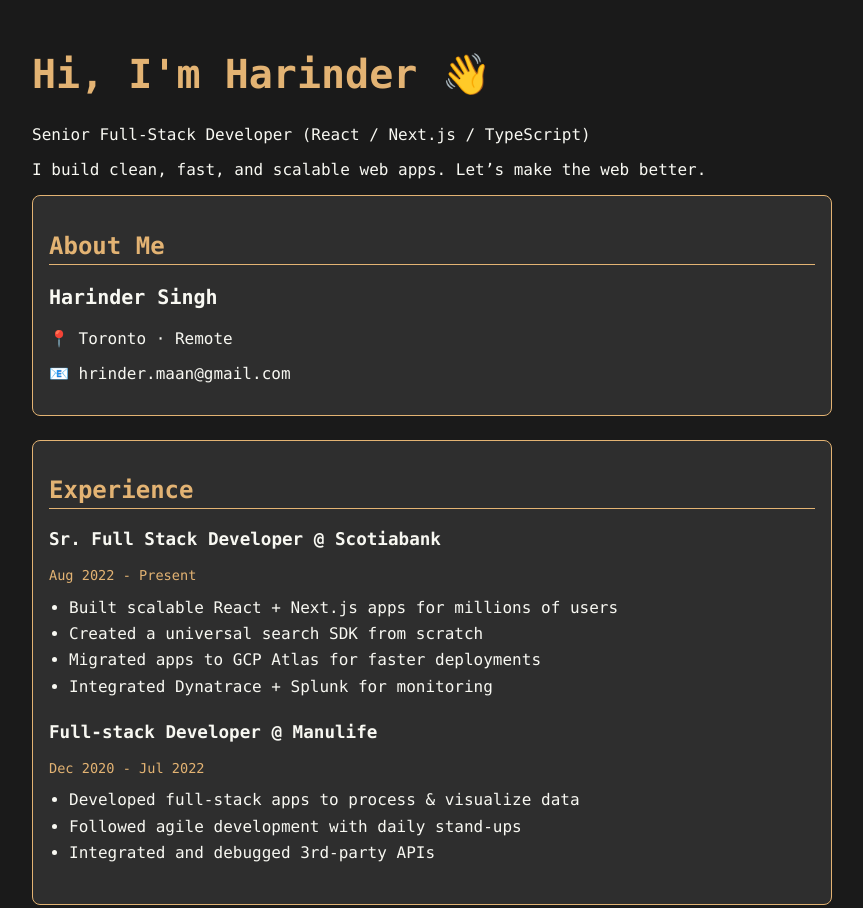
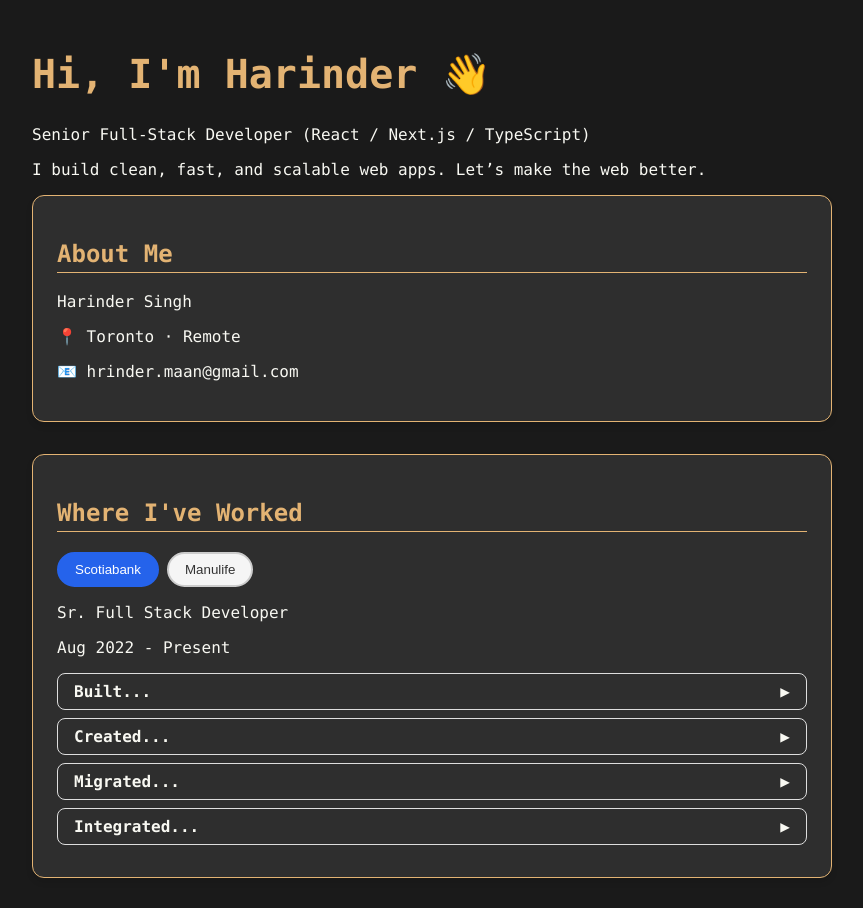
Before and after one commit to hrindrsmaan/harinder.dev, a React (Vite) app: page / in a window 1280 px wide. Shown: the top 908 px of the page, without its empty margins (208-1071 px from the left). Built offline with nearby package versions, Linux system fonts and the light colour scheme.

Commit message:
feat: enhance Experience section with tabs and accordion UI + separate CSS styling

```diff
--- /dev/null
+++ b/src/components/Footer/Footer.tsx
@@ -0,0 +1,9 @@
+const Footer = () => {
+  return (
+    <footer className="footer">
+      <p>© {new Date().getFullYear()} Harinder Singh — All rights reserved.</p>
+    </footer>
+  );
+};
+
+export default Footer;
--- a/src/components/HomePage/HomePage.css
+++ b/src/components/HomePage/HomePage.css
@@ -0,0 +1,76 @@
+.tabs-container {
+  display: flex;
+  gap: 0.5rem;
+  margin-bottom: 1rem;
+  flex-wrap: wrap;
+}
+
+.tab-button {
+  padding: 0.5rem 1rem;
+  border: 2px solid #ccc;
+  border-radius: 9999px;
+  background-color: #f5f5f5;
+  color: #333;
+  font-weight: 500;
+  cursor: pointer;
+  transition: all 0.3s ease;
+}
+
+/* .tab-button:hover {
+  background-color: #e2e8f0;
+} */
+
+.tab-button.active {
+  background-color: #2563eb;
+  color: white;
+  border-color: #2563eb;
+}
+
+/* === Accordion Styling === */
+.accordion-container details {
+  border: 1px solid #ddd;
+  border-radius: 0.5rem;
+  padding: 0.5rem 1rem;
+  margin-bottom: 0.5rem;
+}
+
+.accordion-container summary {
+  font-weight: 600;
+  cursor: pointer;
+  list-style: none;
+  display: flex;
+  justify-content: space-between;
+  align-items: center;
+}
+
+.accordion-container summary::marker {
+  display: none; /* hide default arrow */
+}
+
+.accordion-container summary::after {
+  content: "▶";
+  transition: transform 0.2s ease;
+}
+
+.accordion-container details[open] summary::after {
+  transform: rotate(90deg);
+}
+
+/* === Project links === */
+.project a {
+  color: #2563eb;
+  text-decoration: none;
+  font-weight: 500;
+}
+
+.project a:hover {
+  text-decoration: underline;
+}
+
+/* === Card General === */
+.card {
+  padding: 1.5rem;
+  border-radius: 0.75rem;
+  box-shadow: 0 4px 6px rgba(0, 0, 0, 0.1);
+  margin-bottom: 2rem;
+}
--- a/src/components/HomePage/HomePage.tsx
+++ b/src/components/HomePage/HomePage.tsx
@@ -1,78 +1,136 @@
-const projects = [
+import React, { useState } from "react";
+import Footer from "../Footer/Footer";
+import "./HomePage.css"; // Make sure this CSS file is in the same directory or adjust path
+
+type Project = {
+  title: string;
+  desc: string;
+  live: string;
+};
+
+type Experience = {
+  company: string;
+  role: string;
+  date: string;
+  details: string[];
+};
+
+const projects: Project[] = [
   {
     title: "JSON Formatter",
     desc: "Web tool to format or minify JSON easily.",
     live: "https://json-formatter-chi.vercel.app/json-formatter",
-    github: "https://github.com/YOUR_GITHUB_REPO_JSON_FORMATTER",
   },
   {
     title: "Stripe Integration Demo",
     desc: "Next.js app showing payment flows.",
     live: "https://stripe-nextjs-chi.vercel.app/",
-    github: "https://github.com/YOUR_GITHUB_REPO_STRIPE",
   },
   {
     title: "API Generator (Mockfy)",
     desc: "Create mock REST APIs for QA testing.",
     live: "https://mockify-mu.vercel.app/",
-    github: "https://github.com/YOUR_GITHUB_REPO_MOCKFY",
   },
   {
     title: "Solana Meme Coin Generator",
     desc: "Blockchain fun project for token creation.",
     live: "https://solana-meme-coin-generator.vercel.app/",
-    github: "https://github.com/YOUR_GITHUB_REPO_SOLANA_MEME",
   },
 ];
 
-const HomePage = () => {
+const experiences: Experience[] = [
+  {
+    company: "Scotiabank",
+    role: "Sr. Full Stack Developer",
+    date: "Aug 2022 - Present",
+    details: [
+      "Built scalable React + Next.js apps for millions of users",
+      "Created a universal search SDK from scratch",
+      "Migrated apps to GCP Atlas for faster deployments",
+      "Integrated Dynatrace + Splunk for monitoring",
+    ],
+  },
+  {
+    company: "Manulife",
+    role: "Full-stack Developer",
+    date: "Dec 2020 - Jul 2022",
+    details: [
+      "Developed full-stack apps to process & visualize data",
+      "Followed agile development with daily stand-ups",
+      "Integrated and debugged 3rd-party APIs",
+    ],
+  },
+];
+
+const HomePage: React.FC = () => {
+  const [activeCompany, setActiveCompany] = useState<string>(
+    experiences[0].company
+  );
+
+  const activeExperience = experiences.find(
+    (exp) => exp.company === activeCompany
+  );
+
   return (
-    <main className="container">
-      <h1>Hi, I'm Harinder 👋</h1>
-      <p>Senior Full-Stack Developer (React / Next.js / TypeScript)</p>
-      <p>
+    <main className="container mx-auto p-4 max-w-3xl">
+      <h1 className="text-3xl font-bold mb-2">Hi, I'm Harinder 👋</h1>
+      <p className="text-lg">
+        Senior Full-Stack Developer (React / Next.js / TypeScript)
+      </p>
+      <p className="mb-8">
         I build clean, fast, and scalable web apps. Let’s make the web better.
       </p>
 
       <section className="card">
-        <h2>About Me</h2>
-        <p className="name">Harinder Singh</p>
+        <h2 className="text-2xl font-semibold mb-2">About Me</h2>
+        <p className="font-bold">Harinder Singh</p>
         <p>📍 Toronto · Remote</p>
         <p>📧 hrinder.maan@gmail.com</p>
       </section>
 
       <section className="card">
-        <h2>Experience</h2>
+        <h2 className="text-2xl font-semibold mb-4">Where I've Worked</h2>
 
-        <div className="experience">
-          <p className="role">Sr. Full Stack Developer @ Scotiabank</p>
-          <p className="small">Aug 2022 - Present</p>
-          <ul>
-            <li>Built scalable React + Next.js apps for millions of users</li>
-            <li>Created a universal search SDK from scratch</li>
-            <li>Migrated apps to GCP Atlas for faster deployments</li>
-            <li>Integrated Dynatrace + Splunk for monitoring</li>
-          </ul>
+        <div className="tabs-container">
+          {experiences.map((exp) => (
+            <button
+              key={exp.company}
+              className={`tab-button ${
+                activeCompany === exp.company ? "active" : ""
+              }`}
+              onClick={() => setActiveCompany(exp.company)}
+            >
+              {exp.company}
+            </button>
+          ))}
         </div>
 
-        <div className="experience">
-          <p className="role">Full-stack Developer @ Manulife</p>
-          <p className="small">Dec 2020 - Jul 2022</p>
-          <ul>
-            <li>Developed full-stack apps to process & visualize data</li>
-            <li>Followed agile development with daily stand-ups</li>
-            <li>Integrated and debugged 3rd-party APIs</li>
-          </ul>
-        </div>
+        {activeExperience && (
+          <div className="border p-4 rounded shadow-sm">
+            <p className="font-semibold text-lg">{activeExperience.role}</p>
+            <p className="text-sm text-gray-500 mb-2">
+              {activeExperience.date}
+            </p>
+
+            <div className="accordion-container">
+              {activeExperience.details.map((detail, idx) => (
+                <details key={idx}>
+                  <summary>{detail.split(" ")[0]}...</summary>
+                  <p>{detail}</p>
+                </details>
+              ))}
+            </div>
+          </div>
+        )}
       </section>
 
       <section className="card">
-        <h2>Projects</h2>
+        <h2 className="text-2xl font-semibold mb-4">Projects</h2>
         {projects.map((proj) => (
-          <div key={proj.title} className="project">
-            <p className="proj-title">{proj.title}</p>
-            <p className="small">{proj.desc}</p>
-            <div className="links">
+          <div key={proj.title} className="project mb-4 border-b pb-2">
+            <p className="font-medium">{proj.title}</p>
+            <p className="text-gray-600">{proj.desc}</p>
+            <div className="mt-1">
               <a href={proj.live} target="_blank" rel="noopener noreferrer">
                 🚀 Live App
               </a>
@@ -81,11 +139,7 @@ const HomePage = () => {
         ))}
       </section>
 
-      <footer className="footer">
-        <p>
-          © {new Date().getFullYear()} Harinder Singh — All rights reserved.
-        </p>
-      </footer>
+      <Footer />
     </main>
   );
 };
```
Also changed, not shown: src/components/Footer/Footer.css (added).
